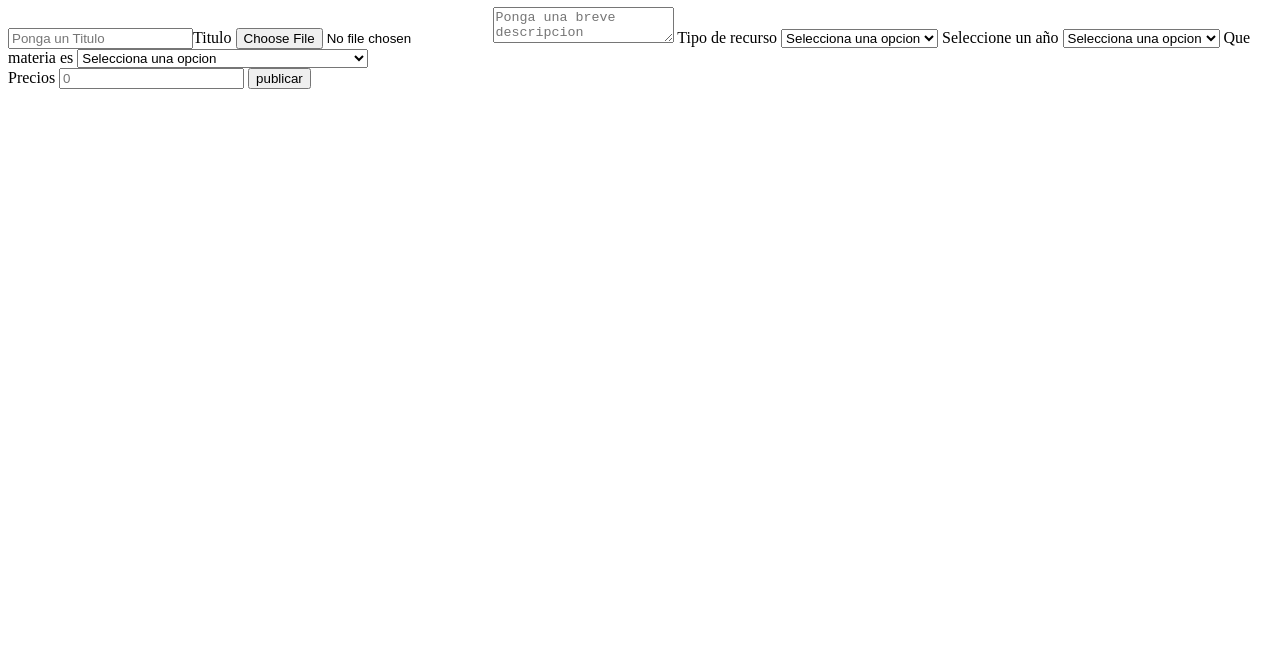
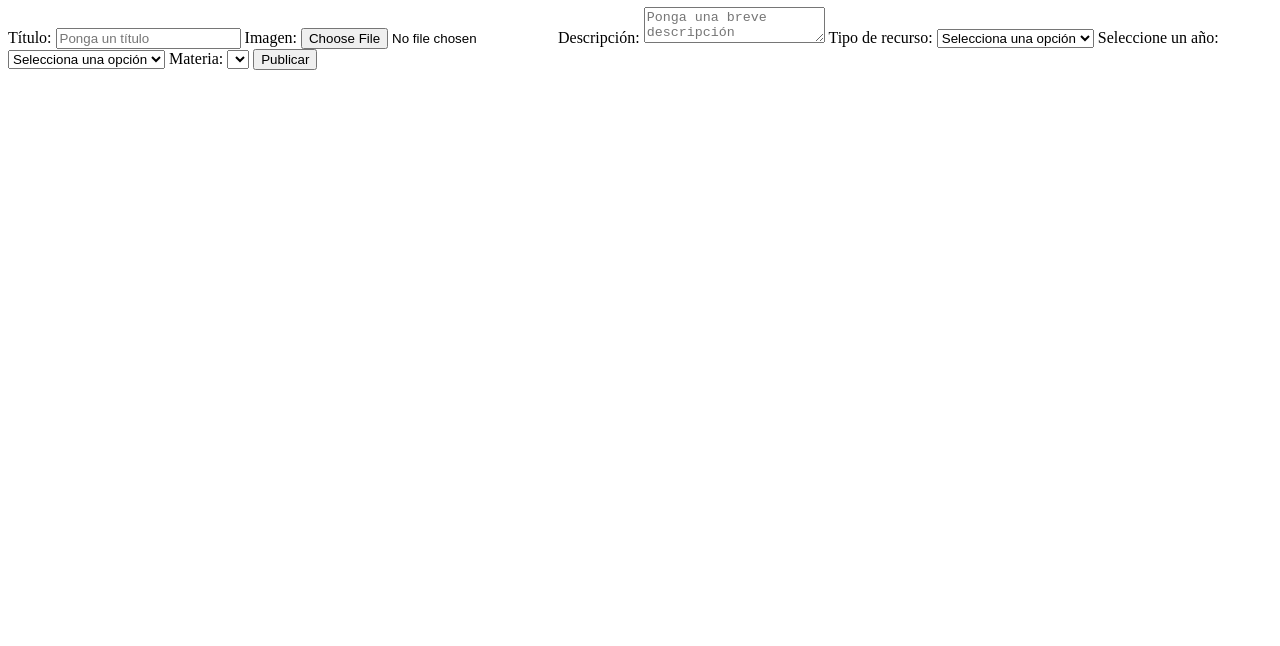
Before and after one commit to 3-TIC-ORT/proyecto-edukiosk, a plain HTML site: page Frontend/Publicar/index.html in a window 1280 px wide. Shown: the part 154-800 px from the top of the page. Drawn offline with Linux system fonts and the light colour scheme.

Commit message:
mejore la pantalla de publicar

```diff
--- a/Frontend/Perfil/styles.css
+++ b/Frontend/Perfil/styles.css
@@ -29,3 +29,9 @@
     padding: 10px;
     width: 100%;
 }
+.foto-de-perfil img{
+
+    border-radius: 50%;
+    width: 50px;
+    height: 50px;
+}
--- a/Frontend/Publicar/index.html
+++ b/Frontend/Publicar/index.html
@@ -1,10 +1,9 @@
 <!DOCTYPE html>
 <html lang="es">
 <head>
-    <Title>Públicaiones</Title>
     <meta charset="UTF-8">
     <meta name="viewport" content="width=device-width, initial-scale=1.0">
-    <title>Documento</title>
+    <title>Publicaciones</title>
     <link rel="stylesheet" href="styles.css">
 </head>
 <body>
@@ -29,136 +28,60 @@
                     </a>
                 </li>
                 <li>
-                     <img src="../../Imagenes/notificaciones.png" alt="NOTIFICACIONES">
-                     <!-- PROGRAMAR DESPUES XQ FUNCIONA DIFERENTE A LOS DEMAS -->
+                    <img src="../../Imagenes/notificaciones.png" alt="NOTIFICACIONES">
                 </li>
             </ul>
         </div>
     </header>
+
     <h1>Formulario para publicar</h1>
-    <script src="main.js"></script>
+
     <form id="formPublicar">
-        <label for="Titulo" Titulo: ></label>
-        <Input id="Titulo" type="text" placeholder="Ponga un Titulo" required>Titulo</Input>
+        <label for="Titulo">Título:</label>
+        <input id="Titulo" type="text" placeholder="Ponga un título" required>
 
-        <label for="imagen" imagen:></label>
-        <input type="file"  id="imagen">
+        <label for="imagen">Imagen:</label>
+        <input type="file" id="imagen">
 
-        <label for="descripcion" Ponga una breve descripcion: ></label>
-        <textarea id="descripcion" placeholder="Ponga una breve descripcion"></textarea>
+        <label for="descripcion">Descripción:</label>
+        <textarea id="descripcion" placeholder="Ponga una breve descripción"></textarea>
 
-        <label for="recurso">Tipo de recurso</label>
+        <label for="recurso">Tipo de recurso:</label>
         <select id="recurso" required>
-            <option value="">Selecciona una opcion</option>
+            <option value="">Selecciona una opción</option>
             <option value="Libro">Libro</option>
             <option value="Clases particulares">Clases particulares</option>
             <option value="Resumen">Resumen</option>
         </select>
 
-        <label for="Año">Seleccione un año</label>
-        <select id="Año" required>
-            <option value="">Selecciona una opcion</option>
-            <option value="primer año">1°</option>
-            <option value="segundo año">2°</option>
-            <optgroup label="3°" (elegi especialidad)>
-            <option value="3°-Tic">3°-Tic</option>
-            <option value="3°-Medios">3°-Medios</option>
-            <option value="3°-Gestion">3°-Gestion</option>
-            <option value="3°-Diseño">3°-Diseño</option>
-             <optgroup label="4°" (elegi especialidad)>
-            <option value="4°-Tic">4°-Tic</option>
-            <option value="4°-Medios">4°-Medios</option>
-            <option value="4°-Gestion">4°-Gestion</option>
-            <option value="4°-Diseño">4°-Diseño</option>
-             <optgroup label="5°" (elegi especialidad)>
-            <option value="5°-Tic">5°-Tic</option>
-            <option value="5°-Medios">5°-Medios</option>
-            <option value="5°-Gestion">5°-Gestion</option>
-            <option value="5°-Diseño">5°-Diseño</option>
-             </optgroup>
-
-        </optgroup>
-        </select>
-<label for="materia">Que materia es</label>
-<select id="materia" required>
-    <option value="">Selecciona una opcion</option>
-            <option value="">Selecciona una opcion</option>
-            <option value="Matematica">Matematica</option>
-            <optgroup label="Ingles" (Elegi tu nivel de ingles)></optgroup>
-            <option value="Ingles-Key">Key</option>
-            <option value="Ingles-Preliminari">Preliminari</option>
-            <option value="Ingles-Teens 5">Teens 5</option>
-            <option value="Ingles-Pre-first">Pre first</option>
-            <option value="Ingles-First">First</option>
-            <option value="Ingles-Pre advanced">re advance</option>
-            <option value="Ingles-advanced">advance</option>
-            <option value="Ingles-Pre profisioncy">Pre profisioncy</option>
-            <option value="Ingles-profisioncy">profisioncy</option>
-
-
-
-
-            <option value="Lengua">Lengua</option>
-            <option value="Hebreo">Hebreo</option>
-            <option value="Educacion judia">Educacion judia</option>
-            <option value="Cultura judia">Cultura judia</option>
-            <option value="Etica">Etica</option>
-            <option value="Biologia">Biologia</option>
-            <option value="Geografia">Geografia</option>
-            <option value="Economia">Economia</option>
-            <option value="Fisico quimica">Fisico quimica</option>
-            <option value="Historia">Historia</option>
-            <option value="Arte">Arte</option>
-            <option value="Tecnologia">Tecnologia</option>
-            <option value="Contabilidad">Contabilidad</option>
-            <option value="Organizaciones">Organizaciones</option>
-            <option value="Diseño y Tecnologia">Diseño y Tecnologia</option>
-            <option value="Estudio de la comunicacion">Estudio de la comunicacion</option>
-            <option value="Tecnologias de la informacion">Tecnologias de la informacion</option>
-            <option value="Realizacion Y Produccion Sonora">Realizacion Y Produccion Sonora</option>
-            <option value="Timi">Timi</option>
-            <option value="Sistema de comunicaciones">Sistema de comunicaciones</option>
-            <option value="Software">Software</option>
-            <option value="Hardware">Hardware</option>
-            <option value="Bases de datos">Bases de datos</option>
-            <option value="Estructura Y Funcionamiento De Sistemas Informaticos">Bases de datos</option>
-            <option value="Modelado E Interaccion 3D">Modelado E Interaccion 3D</option>
-            <option value="Taller De Programacion">Taller De Programacion</option>
-            <option value="Desarrollo de Aplicaciones Informáticas">Desarrollo de Aplicaciones Informáticas</option>
-            <option value="quimica">quimica</option>
-            <option value="Seminario de informacion y telecomunicacion">Seminario de informacion y telecomunicacion</option>
-            <option value="Sistemas embebidos">istemas embebidos</option>
-            <option value="Comunicación, Discursos Sociales Y Medios">Comunicación, Discursos Sociales Y Medios</option>
-            <option value="Teorias De La Comunicación">Teorias De La Comunicación</option>
-            <option value="Taller Anual De Arte Y Diseño">Taller Anual De Arte Y Diseño</option>
-            <option value="Comunicación, Tecnologia Y Sociedad">Comunicación, Tecnologia Y Sociedad</option>
-            <option value="Proyecto De Comunicación">Proyecto De Comunicación</option>
-            <option value="Taller Anual De Produccion Grafica">Taller Anual De Produccion Grafica</option>
-            <option value="Sistemas De Informacion Contable">Sistemas De Informacion Contable</option>
-            <option value="Sistemas Administrativos">Sistemas Administrativos</option>
-            <option value="Contabilidad Patrimonial Y De Gestion">Contabilidad Patrimonial Y De Gestion</option>
-            <option value="Filosofia">Filosofia</option>
-            <option value="Produccion">Produccion</option>
-            <option value="Introducción a la Contabilidad">Introducción a la Contabilidad</option>
-            <option value="Sistemas de Comunicación de Datos">Sistemas de Comunicación de Datos</option>
-            <option value="Taller Anual de Producción Multimedial">Taller Anual de Producción Multimedial</option>
-            <option value="Proyecto Organizacional">Proyecto Organizacional</option>
-            <option value="Desarrollo de Proyectos de Producción">Desarrollo de Proyectos de Producción</option>
-
+        <label for="grado">Seleccione un año:</label>
+        <select id="grado" required>
+            <option value="">Selecciona una opción</option>
+            <option value="1°">1°</option>
+            <option value="2°">2°</option>
+            <option value="3°">3°</option>
+            <option value="4°">4°</option>
+            <option value="5°">5°</option>
         </select>
 
-            <div id="campoprecios">
-                <label for="Precios">Precios</label>
-                <input id="Precios" type="number" placeholder="0" min="0">
-                <button type="submit">publicar</button>
-            </div>
-
-
-
+        <label for="especialidad" style="display:none;">Especialidad:</label>
+        <select id="especialidad" style="display:none;">
+            <option value="">Selecciona una opción</option>
         </select>
 
+        <label for="materia">Materia:</label>
+        <select id="materia" required>
+            <option value="">Selecciona una opción</option>
+        </select>
 
+        <div id="campoprecios" style="display:none;">
+            <label for="Precios">Precio:</label>
+            <input id="Precios" type="number" placeholder="0" min="0">
+        </div>
+
+        <button type="submit">Publicar</button>
     </form>
+
     <script src="main.js"></script>
 </body>
 </html>
--- a/Frontend/Publicar/main.js
+++ b/Frontend/Publicar/main.js
@@ -7,39 +7,28 @@ document.addEventListener('DOMContentLoaded', () => {
   const selMateria = document.getElementById('materia');
 
   const materiasPorGradoYEspecialidad = {
-    '1°': ["Artes", "Biología", "Educación Judía", "Educación Tecnológica","Formación Ética y Ciudadana", "Geografía", "Historia","Lengua y Literatura", "Matemática", "Inglés"],
-
-    '2°': [  "Artes", "Biología", "Educación Judía", "Educación Tecnológica","Formación Ética y Ciudadana", "Geografía", "Historia","Lengua y Literatura", "Matemática", "Inglés"],
+    '1°': ["Artes", "Biología", "Educación Judía", "Educación Tecnológica", "Formación Ética y Ciudadana", "Geografía", "Historia", "Lengua y Literatura", "Matemática", "Inglés"],
+    '2°': ["Artes", "Biología", "Educación Judía", "Educación Tecnológica", "Formación Ética y Ciudadana", "Geografía", "Historia", "Lengua y Literatura", "Matemática", "Inglés"],
 
     '3°': {
-      'TIC': [  "Biología", "Cultura Judía", "Economía", "Educación Judía", "Físico Química","Formación Ética y Ciudadana", "Geografía", "Historia", "Inglés","Lengua y Literatura", "Matemática", "TIMI","harwerd", "software","Tecnologías-de-la-Información" ],
+      'TIC': ["Biología", "Cultura Judía", "Economía", "Educación Judía", "Físico Química", "Formación Ética y Ciudadana", "Geografía", "Historia", "Inglés", "Lengua y Literatura", "Matemática", "TIMI", "Hardware", "Software", "Tecnologías de la Información"],
+      'Medio': ["Biología", "Cultura Judía", "Diseño y Tecnología", "Economía", "Educación Judía", "Físico Química", "Formación Ética y Ciudadana", "Geografía", "Historia", "Inglés", "Introducción al Estudio de la Comunicación", "Lengua y Literatura", "Matemática", "Realización y Producción Sonora", "Tecnologías de la Información"],
+      'Gestión': ["Biología", "Cultura Judía", "Derecho", "Economía", "Educación Judía", "Físico Química", "Formación Ética y Ciudadana", "Geografía", "Historia", "Inglés", "Introducción a la Contabilidad", "Lengua y Literatura", "Matemática", "Organizaciones", "Tecnologías de la Información"],
+      'Diseño': ["Biología", "Cultura Judía", "Economía", "Educación Judía", "Físico Química", "Formación Ética y Ciudadana", "Geografía", "Historia", "Inglés", "Lengua y Literatura", "Matemática"]
+    },
 
-      'Medio': [  "Biología", "Cultura Judía", "Diseño y Tecnología", "Economía","Educación Judía", "Físico Química", "Formación Ética y Ciudadana","Geografía", "Historia", "Inglés", "Introducción al Estudio de la Comunicación","Lengua y Literatura", "Matemática", "Realización y Producción Sonora","Tecnologías de la Información"],
+    '4°': {
+      'TIC': ["Arte", "Bases de Datos", "Cultura Judía", "Educación Judía", "Estructura y Funcionamiento de Sistemas Informáticos", "Física", "Formación Ética y Ciudadana", "Geografía", "Historia", "Inglés", "Lengua y Literatura", "Matemática", "Modelado e Interacción 3D", "Taller de Programación"],
+      'Medio': ["Arte", "Comunicación, Discursos Sociales y Medios", "Cultura Judía", "Diseño y Tecnología", "Educación Judía", "Física", "Formación Ética y Ciudadana", "Geografía", "Historia", "Inglés", "Lengua y Literatura", "Matemática", "Taller Anual de Arte y Diseño", "Tecnologías de la Información", "Teorías de la Comunicación"],
+      'Gestión': ["Cultura Judía", "Derecho", "Economía", "Educación Judía", "Física", "Formación Ética y Ciudadana", "Geografía", "Historia", "Inglés", "Lengua y Literatura", "Matemática", "Sistemas Administrativos", "Sistemas de Información Contable", "Tecnologías de la Información"],
+      'Diseño': ["Arte", "Cultura Judía", "Educación Judía", "Física", "Formación Ética y Ciudadana", "Geografía", "Historia", "Inglés", "Lengua y Literatura", "Matemática"]
+    },
 
-      'Gestión': [  "Biología", "Cultura Judía", "Derecho", "Economía","Educación Judía", "Físico Química", "Formación Ética y Ciudadana","Geografía", "Historia", "Inglés", "Introducción a la Contabilidad",  "Lengua y Literatura", "Matemática", "Organizaciones","Tecnologías de la Información"],
-
-      'Diseño': [  "Biología", "Cultura Judía", "Economía", "Educación Judía","Físico Química", "Formación Ética y Ciudadana", "Geografía","Historia", "Inglés", "Lengua y Literatura", "Matemática"]
-
-    },
-    '4°': {
-      'TIC': [  "Arte", "Bases de Datos", "Cultura Judía", "Educación Judía","Estructura y Funcionamiento de Sistemas Informáticos", "Física","Formación Ética y Ciudadana", "Geografía", "Historia", "Inglés","Lengua y Literatura", "Matemática", "Modelado e Interacción 3D","Taller de Programación"],
-
-      'Medio': [  "Arte", "Comunicación, Discursos Sociales y Medios", "Cultura Judía","Diseño y Tecnología", "Educación Judía", "Física","Formación Ética y Ciudadana", "Geografía", "Historia", "Inglés","Lengua y Literatura", "Matemática", "Taller Anual de Arte y Diseño","Tecnologías de la Información", "Teorías de la Comunicación"],
-
-      'Gestión': [  "Cultura Judía", "Derecho", "Economía", "Educación Judía", "Física","Formación Ética y Ciudadana", "Geografía", "Historia", "Inglés","Lengua y Literatura", "Matemática", "Sistemas Administrativos","Sistemas de Información Contable", "Tecnologías de la Información"],
-
-      'Diseño': ["4°-Diseño",  "Cultura Judía", "Educación Judía", "Física","Formación Ética y Ciudadana", "Geografía", "Historia", "Inglés","Lengua y Literatura", "Matemática"]
-
-    },
     '5°': {
-      'TIC': [  "Cultura Judía", "Desarrollo de Aplicaciones Informáticas","Desarrollo de Proyectos de Producción", "Educación Judía","Estructura y Funcionamiento de Sistemas Informáticos", "Filosofía","Historia", "Inglés", "Lengua y Literatura", "Matemática", "Química","Seminario de Informática y Telecomunicaciones","Sistemas de Comunicación de Datos", "Sistemas Embebidos","Tecnología de la Información"],
-
-      'Medio': [  "Comunicación, Tecnología y Sociedad", "Cultura Judía", "Educación Judía","Filosofía", "Historia", "Inglés", "Lengua y Literatura", "Matemática","Proyecto de Comunicación", "Química", "Taller Anual de Producción Gráfica","Taller Anual de Producción Multimedial", "Tecnología de la Información"],
-
-      'Gestión': [  "Contabilidad Patrimonial y de Gestión", "Cultura Judía", "Derecho", "Economía","Educación Judía", "Filosofía", "Historia", "Inglés", "Lengua y Literatura","Matemática", "Producción", "Proyecto Organizacional", "Química","Tecnología de la Información"],
-
-      'diseño': [  "Cultura Judía", "Educación Judía", "Filosofía", "Inglés","Lengua y Literatura", "Matemática", "Química"]
-
+      'TIC': ["Cultura Judía", "Desarrollo de Aplicaciones Informáticas", "Desarrollo de Proyectos de Producción", "Educación Judía", "Estructura y Funcionamiento de Sistemas Informáticos", "Filosofía", "Historia", "Inglés", "Lengua y Literatura", "Matemática", "Química", "Seminario de Informática y Telecomunicaciones", "Sistemas de Comunicación de Datos", "Sistemas Embebidos", "Tecnología de la Información"],
+      'Medio': ["Comunicación, Tecnología y Sociedad", "Cultura Judía", "Educación Judía", "Filosofía", "Historia", "Inglés", "Lengua y Literatura", "Matemática", "Proyecto de Comunicación", "Química", "Taller Anual de Producción Gráfica", "Taller Anual de Producción Multimedial", "Tecnología de la Información"],
+      'Gestión': ["Contabilidad Patrimonial y de Gestión", "Cultura Judía", "Derecho", "Economía", "Educación Judía", "Filosofía", "Historia", "Inglés", "Lengua y Literatura", "Matemática", "Producción", "Proyecto Organizacional", "Química", "Tecnología de la Información"],
+      'Diseño': ["Cultura Judía", "Educación Judía", "Filosofía", "Inglés", "Lengua y Literatura", "Matemática", "Química"]
     }
   };
 
@@ -59,13 +48,24 @@ document.addEventListener('DOMContentLoaded', () => {
 
   function actualizarEspecialidadesSegunGrado() {
     const gradoSeleccionado = selGrado.value;
+    const especialidades = ["TIC", "Diseño", "Gestión", "Medio"];
+
+    selEspecialidad.innerHTML = "";
+    const labelEspecialidad = selEspecialidad.previousElementSibling;
 
     if (gradoSeleccionado === '3°' || gradoSeleccionado === '4°' || gradoSeleccionado === '5°') {
       selEspecialidad.style.display = '';
-      selEspecialidad.previousElementSibling.style.display = '';
+      labelEspecialidad.style.display = '';
+
+      especialidades.forEach(especialidad => {
+        const option = document.createElement('option');
+        option.value = especialidad;
+        option.textContent = especialidad;
+        selEspecialidad.appendChild(option);
+      });
     } else {
       selEspecialidad.style.display = 'none';
-      selEspecialidad.previousElementSibling.style.display = 'none';
+      labelEspecialidad.style.display = 'none';
       selEspecialidad.value = '';
     }
 
@@ -98,6 +98,7 @@ document.addEventListener('DOMContentLoaded', () => {
   selGrado.addEventListener('change', actualizarEspecialidadesSegunGrado);
   selEspecialidad.addEventListener('change', actualizarMateriasSegunGradoYEspecialidad);
 
+
   actualizarPrecioSegunTipo();
   actualizarEspecialidadesSegunGrado();
 });
```
Also changed, not shown: Frontend/Perfil/index.html (+1 -0 lines).
